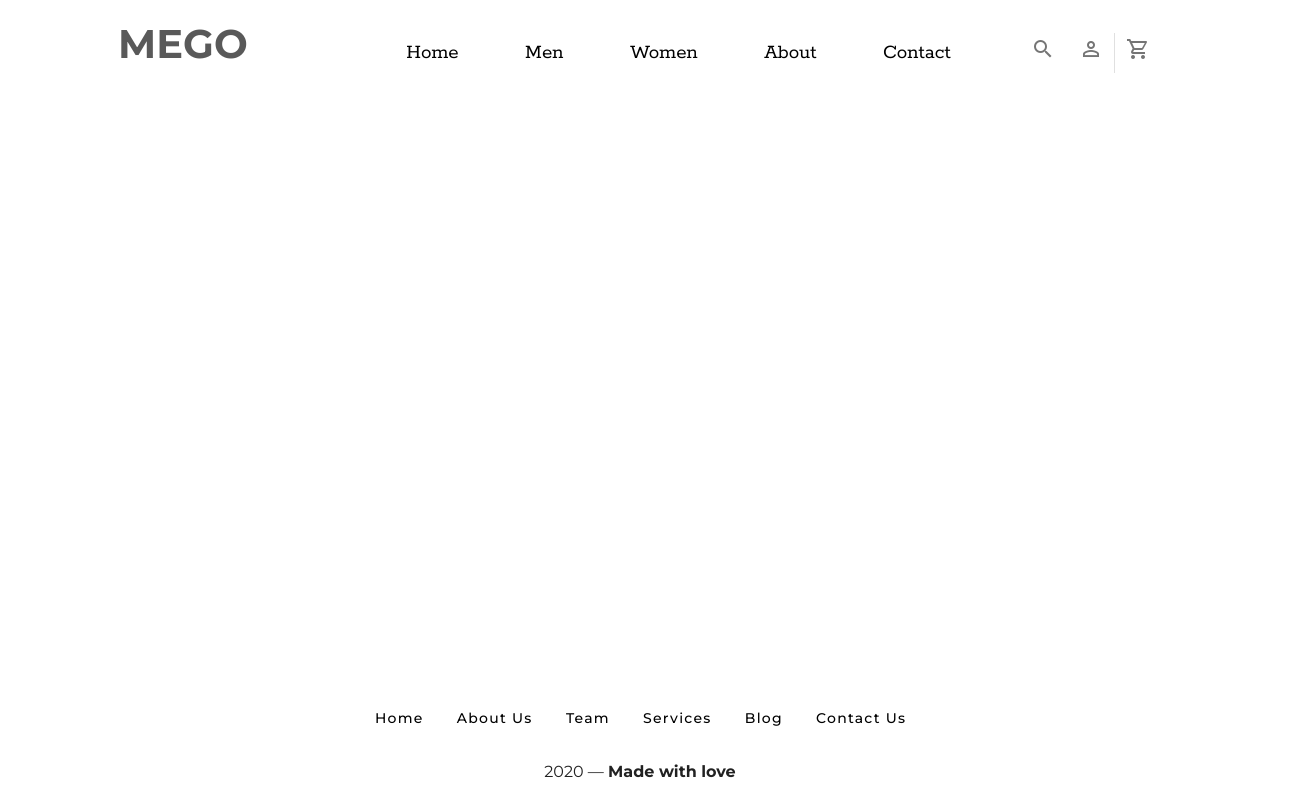
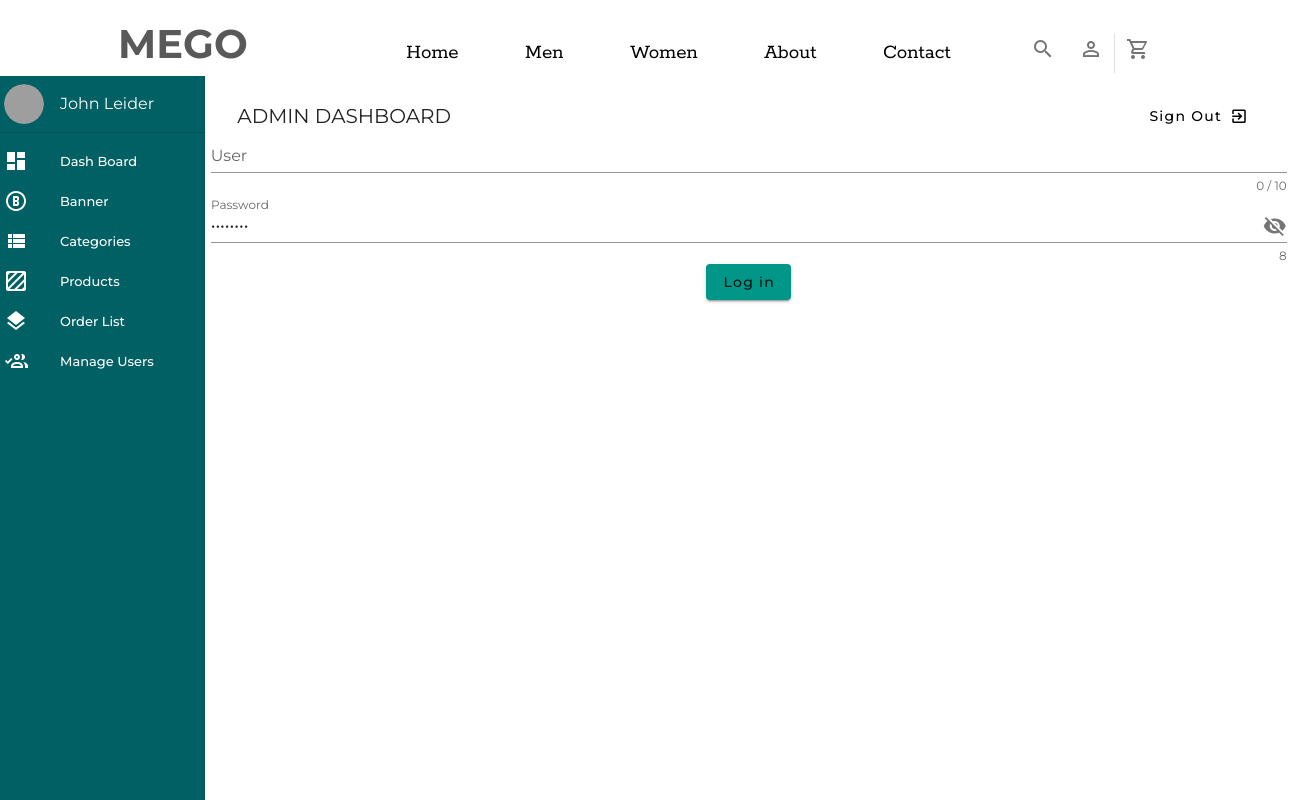
Before and after one commit to nguyenphuong152/mego-frontend, a Vue app: page /login in a window 1280 px wide. Shown: the top 800 px of the page, 1304 px wide, since content can reach past the window. Built offline with nearby package versions, Linux system fonts and the light colour scheme; grey boxes are pictures that could not be loaded.

Commit message:
Tao route Admin/Login

```diff
--- a/src/components/Admin/CatogoriesDetail.vue
+++ b/src/components/Admin/CatogoriesDetail.vue
@@ -2,7 +2,7 @@
   <v-container>
       <v-card class="text-start" >
            <v-list dense >
-      <a class="admin pl-4 font-weight-black" style="color:teal;">Customer  </a>
+      <a class="admin pl-4 font-weight-black" style="color:teal;">Customer</a>
       <v-list-item-group
         v-model="selectedItem"
         color="teal"
--- /dev/null
+++ b/src/components/Admin/Login.vue
@@ -0,0 +1,34 @@
+<template>
+  <article>
+    <div class="container" :class="{'sign-up-active' : signUp}">
+      <div class="overlay-container">
+        <div class="overlay">
+          <div class="overlay-left">
+            <h2>Welcome Back!</h2>
+            <p>Please login with your personal info</p>
+            <button class="invert" id="signIn" @click="signUp = !signUp">Sign In</button>
+          </div>
+          <div class="overlay-right">
+            <h2>Hello, Friend!</h2>
+            <p>Please enter your personal details</p>
+            <button class="invert" id="signUp" @click="signUp = !signUp">Sign Up</button>
+          </div>
+        </div>
+      </div>
+      <form class="sign-up" action="#">
+        <h2>Create login</h2>
+        <div>Use your email for registration</div>
+        <input type="text" placeholder="Name" />
+        <input type="password" placeholder="Password" />
+        <button>Sign Up</button>
+      </form>
+      <form class="sign-in" action="#">
+        <h2>Sign In</h2>
+        <div>Use your account</div>
+        <input type="email" placeholder="Email" />
+        <a href="#">Forgot your password?</a>
+        <button>Sign Up</button>
+      </form>
+    </div>
+  </article>
+</template>
--- a/src/router/index.js
+++ b/src/router/index.js
@@ -10,6 +10,7 @@ import Category from "../views/Admin/Category.vue";
 import ManageUser from "../views/Admin/ManageUser.vue";
 import OrderList from "../views/Admin/OrderList.vue";
 import Dashboard from "../views/Admin/Dashboard.vue"
+import Login from "../views/Admin/Login.vue";
 //import ProductDetail from "../views/ProductDetail.vue"
 
 Vue.use(VueRouter);
@@ -111,6 +112,11 @@ const routes = [
         name: "Dashboard",
         component: Dashboard,
       },
+      {
+        path: "/login",
+        name: "Login",
+        component: Login,
+      },
     ],
   },
 ];
--- a/src/views/Admin/Banner.vue
+++ b/src/views/Admin/Banner.vue
@@ -13,7 +13,6 @@
         </div>
     </v-main>
   </v-app>
-
 </template>
 
 <script>
--- /dev/null
+++ b/src/views/Admin/Login.vue
@@ -0,0 +1,53 @@
+<template>
+<v-app class="admin">
+<v-main>
+  <v-form
+    ref="form"
+    v-model="valid"
+    lazy-validation
+  >
+    <v-text-field
+      v-model="User"
+      :counter="10"
+      :rules="User"
+      label="User"
+      required
+    ></v-text-field>
+
+    <v-text-field
+            v-model="password"
+            :append-icon="show ? 'mdi-eye' : 'mdi-eye-off'"
+            :rules="[rules.required, rules.min]"
+            :type="show  ? 'text' : 'password'"
+            name="input-10-1"
+            label="Password"
+            hint="At least 8 characters"
+            counter
+            @click:append="show = !show"
+          ></v-text-field>
+
+    <v-btn
+      color="teal"
+    >
+      Log in
+    </v-btn>
+  </v-form>
+  </v-main>
+</v-app>
+</template>
+
+<script>
+  export default {
+    data () {
+      return {
+        show: false,
+        password: 'Password',
+        rules: {
+          required: value => !!value || 'Required.',
+          min: v => v.length >= 8 || 'Min 8 characters',
+          emailMatch: () => (`The email and password you entered don't match`),
+        },
+      }
+    },
+  }
+</script>
--- a/src/views/Admin/ManageUser.vue
+++ b/src/views/Admin/ManageUser.vue
@@ -103,13 +103,5 @@ export default {
     background-color: #dedede;
   }
 }
-.modi-table {
-  display: grid;
-  grid-template-columns: repeat(auto-fill, 33%);
-  padding: 1px;
-  border-bottom: 1px black solid;
-  &:nth-of-type(2n) {
-    background-color: #dedede;
-  }
-}
+
 </style>
--- a/src/views/Admin/OrderList.vue
+++ b/src/views/Admin/OrderList.vue
@@ -15,20 +15,16 @@
               <v-text-field label="To"></v-text-field>
             </v-col>
             <v-col cols="4" sm="1" md="2">
-              <v-combobox label="Status" >
-                Pending
-              </v-combobox>
+              <v-combobox label="Status"> Pending </v-combobox>
             </v-col>
-            <v-col cols="5" md="1" style="margin-top:12px;">
+            <v-col cols="5" md="1" style="margin-top: 12px">
               <v-btn>
-                <v-icon>
-                  mdi-magnify
-                </v-icon>
+                <v-icon> mdi-magnify </v-icon>
               </v-btn>
             </v-col>
           </v-row>
-          <div >
-            <v-row class="flex-table" >
+          <div>
+            <v-row class="flex-table">
               <v-col>Orrder ID</v-col>
               <v-col>Purchased On</v-col>
               <v-col>Bill on Name</v-col>
@@ -38,7 +34,11 @@
               <v-col class="text-start">Action</v-col>
             </v-row>
           </div>
-          <div v-for="(OrderList,index) in OrderList" :key="index" class="flex-table">
+          <div
+            v-for="(OrderList, index) in OrderList"
+            :key="index"
+            class="flex-table"
+          >
             <v-row>
               <v-col>{{ OrderList.id }}</v-col>
               <v-col>{{ OrderList.Date }}</v-col>
@@ -46,12 +46,8 @@
               <v-col>{{ OrderList.Receiver }}</v-col>
               <v-col>{{ OrderList.Total }}</v-col>
               <v-col class="text-start">{{ OrderList.Status }}</v-col>
-                <v-btn color=blue style="margin:5px;">
-              View
-            </v-btn>
-            <v-btn color=teal style="margin:5px;">
-              Ship
-            </v-btn>
+              <v-btn color="blue" style="margin: 5px"> View </v-btn>
+              <v-btn color="teal" style="margin: 5px"> Ship </v-btn>
             </v-row>
           </div>
         </v-container>
@@ -62,14 +58,42 @@
 
 <script>
 export default {
-  data: () =>  ({
-    Select:{
-      Status:[{name:"Pending"},{name:"Shipping"},{name:"Cancelled"}],
+  data: () => ({
+    Select: {
+      Status: [
+        { name: "Pending" },
+        { name: "Shipping" },
+        { name: "Cancelled" },
+      ],
     },
-      OrderList: [{ id: "ORDER01",Date:"1/12/2020",Buyer:"Dat",Receiver:"Phuong",Total:"4.95",Status:"Pending" },
-              { id: "ORDER02",Date:"1/12/2020",Buyer:"Dat",Receiver:"Nha",Total:"4.95",Status:"Shipping" },
-              { id: "ORDER03",Date:"1/12/2020",Buyer:"Phuong",Receiver:"Nha",Total:"4.95",Status:"Cancelled" }],
-})}
+    OrderList: [
+      {
+        id: "ORDER01",
+        Date: "1/12/2020",
+        Buyer: "Dat",
+        Receiver: "Phuong",
+        Total: "4.95",
+        Status: "Pending",
+      },
+      {
+        id: "ORDER02",
+        Date: "1/12/2020",
+        Buyer: "Dat",
+        Receiver: "Nha",
+        Total: "4.95",
+        Status: "Shipping",
+      },
+      {
+        id: "ORDER03",
+        Date: "1/12/2020",
+        Buyer: "Phuong",
+        Receiver: "Nha",
+        Total: "4.95",
+        Status: "Cancelled",
+      },
+    ],
+  }),
+};
 </script>
 
 <style lang="scss" scoped>
@@ -79,7 +103,7 @@ export default {
     background-color: #dedede;
   }
 }
-.modi-table{
+.modi-table {
   display: grid;
   grid-template-columns: repeat(auto-fill, 33%);
   padding: 1px;
```
Lines whose indentation alone changed are shown as unchanged.
